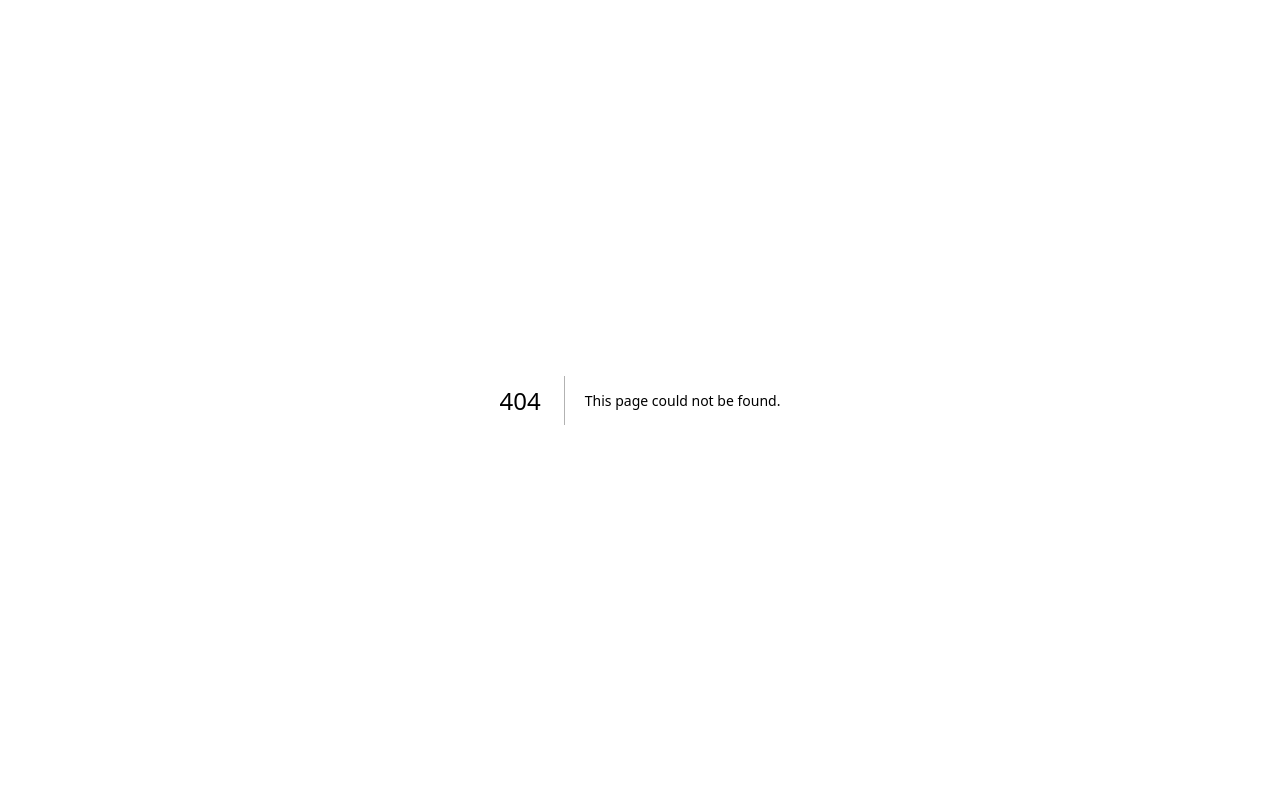
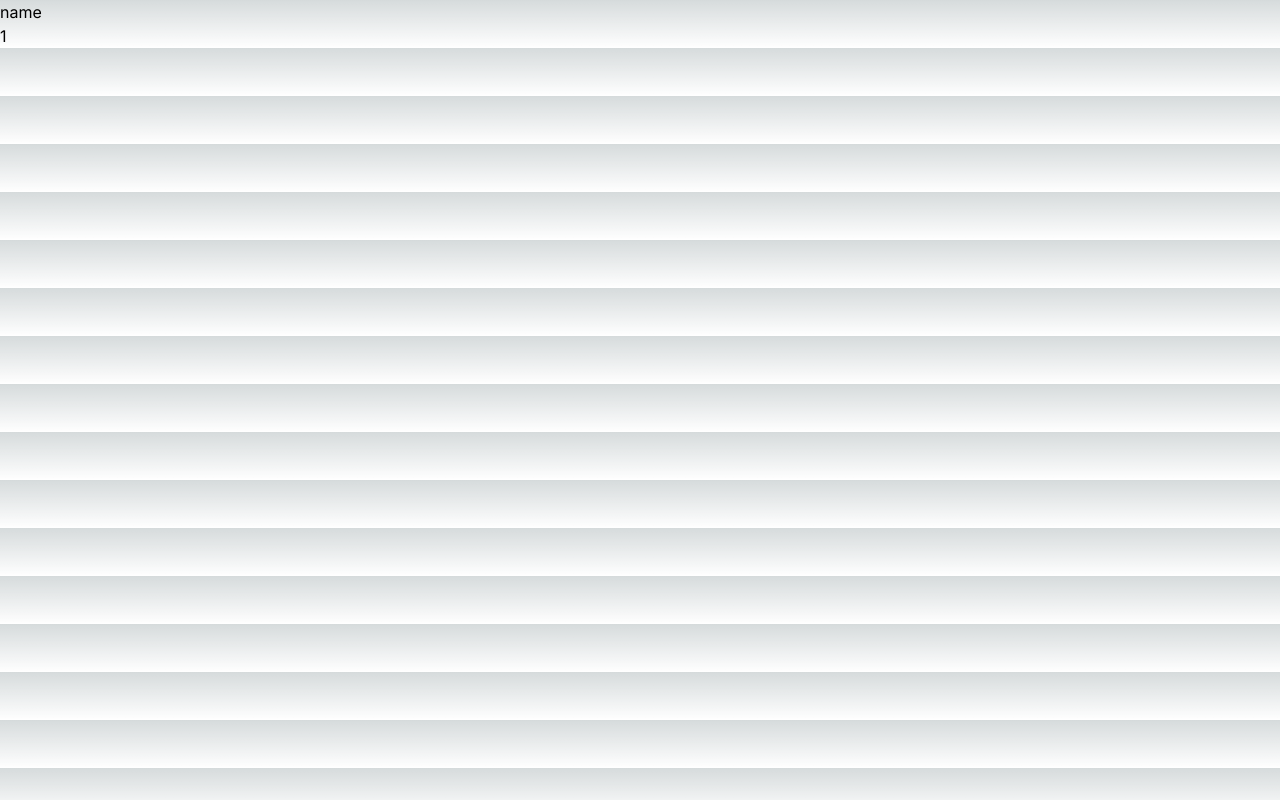
Before and after one commit to pinkjagnie/next-ts-personal-info-exercise, a Next.js app: page /prediction/1 in a window 1280 px wide. Before the commit this address had no page. Built offline with nearby package versions, Linux system fonts and the light colour scheme.

Commit message:
Fixed typo & add interface for params

```diff
--- a/src/app/prediciton/[name]/page.tsx
+++ /dev/null
@@ -1,9 +0,0 @@
-import React from "react";
-
-export default function Page({ params }: any) {
-  return (
-    <div>
-      <p>name</p>
-    </div>
-  );
-}
--- /dev/null
+++ b/src/app/prediction/[name]/page.tsx
@@ -0,0 +1,14 @@
+import React from "react";
+
+interface Params {
+  params: { name: string };
+}
+
+export default function Page({ params }: Params) {
+  return (
+    <div>
+      <p>name</p>
+      <p>{params.name}</p>
+    </div>
+  );
+}
```
